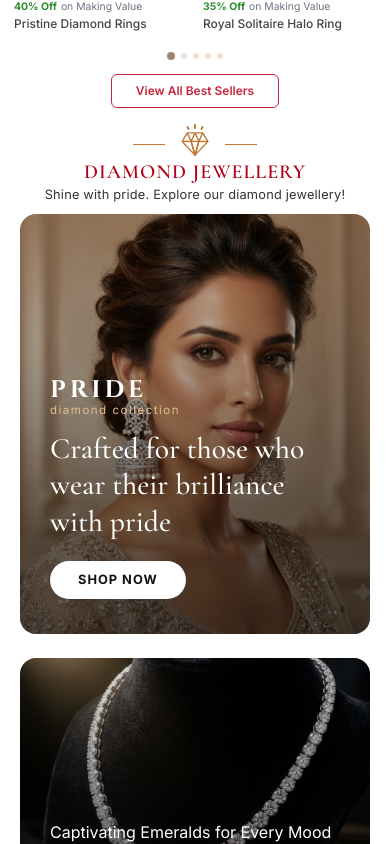
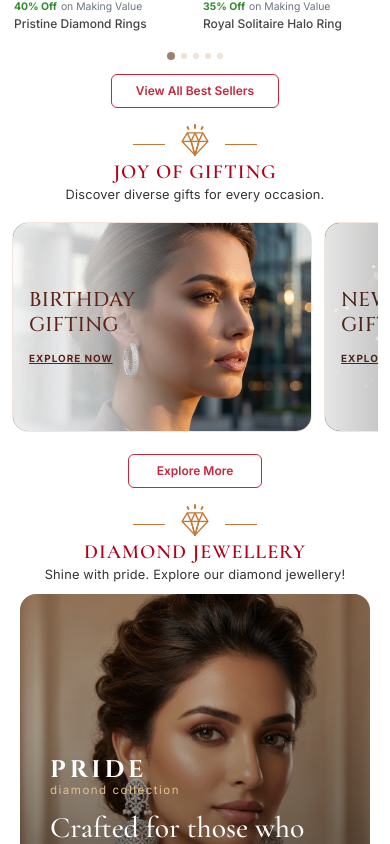
Before and after one commit to Goutam147/dimora, a React (Vite) app: page / in a window 390 px wide. Shown: the part 3220-4064 px from the top of the page. Built offline with nearby package versions, Linux system fonts and the light colour scheme; a web font is replaced by a local one.

Commit message:
Create MobileJoyOfGifting component with horizontal touch-scrollable gifting banners for mobile view only

```diff
--- a/src/App.jsx
+++ b/src/App.jsx
@@ -10,6 +10,7 @@ import ExclusiveBrandsSection from './components/ExclusiveBrandsSection';
 import MobileShopByPrice from './components/MobileShopByPrice';
 import CustomizeStoreSection from './components/CustomizeStoreSection';
 import MobileBestSellers from './components/MobileBestSellers';
+import MobileJoyOfGifting from './components/MobileJoyOfGifting';
 import DiamondJewellery from './components/DiamondJewellery';
 import CollectionsSection from './components/CollectionsSection';
 import ExploreJewellery from './components/ExploreJewellery';
@@ -60,7 +61,7 @@ export default function App() {
         <HeroSlider />
         <ShopByCategory />
 
-        {/* Mobile View Only Flow (Exclusive Brands -> Shop By Price -> Customize Store -> Our Best Sellers) */}
+        {/* Mobile View Only Flow (Exclusive Brands -> Shop By Price -> Customize Store -> Our Best Sellers -> Joy Of Gifting) */}
         <div className="block md:hidden">
           <ExclusiveBrandsSection />
           <MobileShopByPrice />
@@ -69,6 +70,7 @@ export default function App() {
             onAddToCart={handleAddToCart}
             onToggleWishlist={handleToggleWishlist}
           />
+          <MobileJoyOfGifting />
         </div>
 
         <DiamondJewellery />
@@ -80,7 +82,11 @@ export default function App() {
           <CustomizeStoreSection />
         </div>
 
-        <GiftingAndMoreSection />
+        {/* Web/Desktop View Only: Gifting And More Section in original Desktop position */}
+        <div className="hidden md:block">
+          <GiftingAndMoreSection />
+        </div>
+
         <ShopByGenderSection />
         <QualityServiceSection />
         <InstagramSection />
--- /dev/null
+++ b/src/components/MobileJoyOfGifting.jsx
@@ -0,0 +1,101 @@
+import React from 'react';
+import SectionHeader from './SectionHeader';
+
+const giftingCards = [
+  {
+    id: 1,
+    title: "BIRTHDAY",
+    subtitle: "GIFTING",
+    link: "#birthday",
+    img: "/images/Woman_wearing_diamond_earrings_202608261739.jpeg",
+    bgColor: "from-[#FCECE3] via-[#FAF0E6] to-[#F7E7DC]",
+    textColor: "text-[#5C2316]"
+  },
+  {
+    id: 2,
+    title: "NEW BORN",
+    subtitle: "GIFTING",
+    link: "#new-born",
+    img: "/images/diamond_halo_ring.png",
+    bgColor: "from-[#FAF2E6] via-[#F6ECE0] to-[#F2E5D6]",
+    textColor: "text-[#4A251B]"
+  },
+  {
+    id: 3,
+    title: "ANNIVERSARY",
+    subtitle: "GIFTING",
+    link: "#anniversary",
+    img: "/images/necklace_hero.jpg",
+    bgColor: "from-[#FCEAE6] via-[#F8DDD7] to-[#F5D5CE]",
+    textColor: "text-[#5C1D24]"
+  },
+  {
+    id: 4,
+    title: "CORPORATE",
+    subtitle: "GIFTING",
+    link: "#corporate",
+    img: "/images/pave_gold_bracelet.png",
+    bgColor: "from-[#F5EBE1] via-[#EFE2D5] to-[#E9D9CA]",
+    textColor: "text-[#3D251A]"
+  }
+];
+
+export default function MobileJoyOfGifting() {
+  return (
+    <section className="block md:hidden py-4 bg-white" id="joy-of-gifting">
+      <div className="max-w-[1340px] mx-auto px-3 sm:px-5">
+        {/* Section Header */}
+        <SectionHeader
+          title="Joy Of Gifting"
+          subtitle="Discover diverse gifts for every occasion."
+        />
+
+        {/* Horizontal Touch-Scrollable Gifting Banners Row (Finger Swipe Enabled) */}
+        <div
+          className="flex items-center gap-3 overflow-x-auto no-scrollbar scroll-smooth w-full py-1.5 mt-3 select-none snap-x snap-mandatory"
+          style={{ scrollbarWidth: 'none', msOverflowStyle: 'none' }}
+        >
+          {giftingCards.map((card) => (
+            <a
+              key={card.id}
+              href={card.link}
+              className={`group shrink-0 w-[82%] sm:w-[70%] h-[210px] sm:h-[250px] rounded-2xl overflow-hidden snap-start relative shadow-xs border border-[#F0E6DD] bg-gradient-to-r ${card.bgColor} block`}
+            >
+              {/* Product Background Photo */}
+              <img
+                src={card.img}
+                alt={`${card.title} ${card.subtitle}`}
+                className="w-full h-full object-cover object-center group-hover:scale-105 transition-transform duration-500"
+              />
+
+              {/* Text Overlay (Left Aligned matching reference screenshot 1:1) */}
+              <div className="absolute inset-y-0 left-0 w-[60%] p-4 flex flex-col justify-center bg-gradient-to-r from-white/90 via-white/70 to-transparent z-10">
+                <h3 className={`font-serif text-xl sm:text-2xl font-normal tracking-wide uppercase leading-tight ${card.textColor}`}>
+                  {card.title}
+                </h3>
+                <h4 className={`font-serif text-xl sm:text-2xl font-normal tracking-wide uppercase leading-tight mb-2 ${card.textColor}`}>
+                  {card.subtitle}
+                </h4>
+                <div>
+                  <span className={`font-sans text-[0.62rem] font-bold tracking-widest uppercase underline ${card.textColor}`}>
+                    EXPLORE NOW
+                  </span>
+                </div>
+              </div>
+            </a>
+          ))}
+        </div>
+
+        {/* Explore More Button */}
+        <div className="text-center mt-4">
+          <a
+            href="#explore-gifting"
+            className="inline-block border border-[#C5283C] text-[#C5283C] hover:bg-[#C5283C] hover:text-white font-sans text-xs font-semibold px-7 py-2 rounded-md transition-all duration-200"
+          >
+            Explore More
+          </a>
+        </div>
+      </div>
+    </section>
+  );
+}
```
